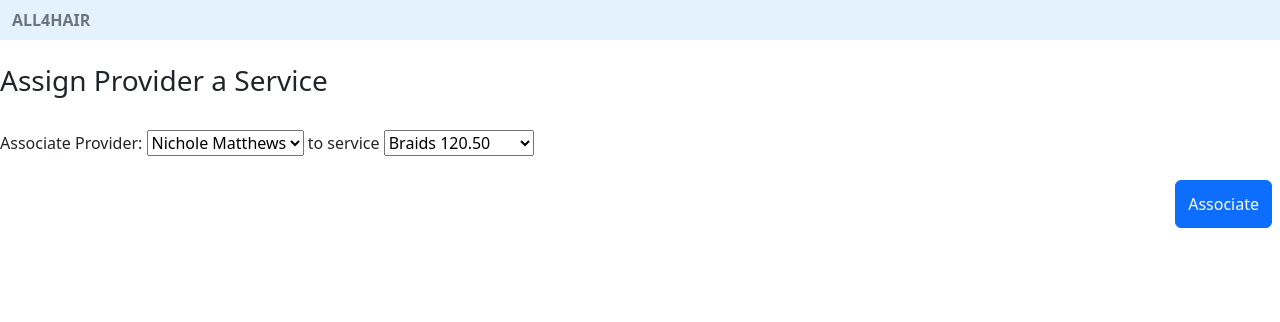
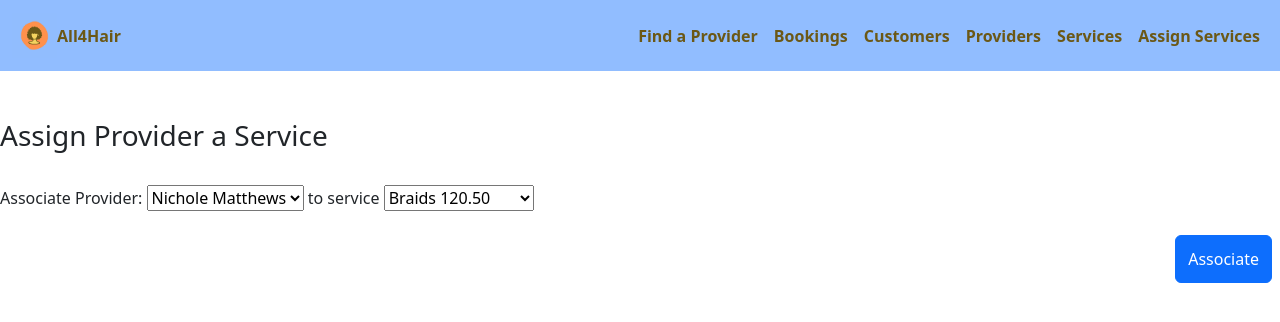
Before and after one commit to beka-ops/all4hair, a Flask app: page /assign_services in a window 1280 px wide. Shown: the top 322 px of the page. Run offline with Flask 3, Linux system fonts and the light colour scheme; data comes from the database, SQL or seed files in the repository; data that the repository does not hold is empty.

Commit message:
add nav bar on assosiate page

```diff
--- a/templates/assign_service.html
+++ b/templates/assign_service.html
@@ -7,13 +7,37 @@
 </head>
 <body>
 
-    <nav class="navbar navbar-light" style="background-color: #e3f2fd;">
-        <div class ="container-xxl">
-            <span class="fw-bold text-secondary">
-                ALL4HAIR
-            </span>
+        <nav class="navbar navbar-expand-lg" style="background-color: #91bdff;">
+        <div class="container-xxl">
+            <a class="navbar-brand d-flex align-items-center" href="/">
+                <img src="{{ url_for('static', filename='images/all4hair_logo.jpg') }}" height="45" alt="all4hair logo">
+                <span style="color: #6b5816; font-weight: 700; font-size: medium;">All4Hair</span>
+            </a>
+
+            <div class="collapse navbar-collapse" id="navbarNav">
+                <ul class="navbar-nav ms-auto">
+                    <li class="nav-item">
+                        <a class="nav-link fw-semibold" style="color: #6b5816;" href="/listing">Find a Provider</a>
+                    </li>
+                    <li class="nav-item">
+                        <a class="nav-link fw-semibold" style="color: #6b5816;" href="/view_booking">Bookings</a>
+                    </li>
+                    <li class="nav-item">
+                        <a class="nav-link fw-semibold" style="color: #6b5816;" href="/view_customer">Customers</a>
+                    </li>
+                    <li class="nav-item">
+                        <a class="nav-link fw-semibold" style="color: #6b5816;" href="/view_providers">Providers</a>
+                    </li>
+                    <li class="nav-item">
+                        <a class="nav-link fw-semibold" style="color: #6b5816;" href="/view_services">Services</a>
+                    </li>
+                    <li class="nav-item">
+                        <a class="nav-link fw-semibold" style="color: #6b5816;" href="/assign_services">Assign Services</a>
+                    </li>
+                </ul>
+            </div>
         </div>
-    </nav></br>
+    </nav> <br></br>
 
     <h3>Assign Provider a Service </h3></br>
 
```
